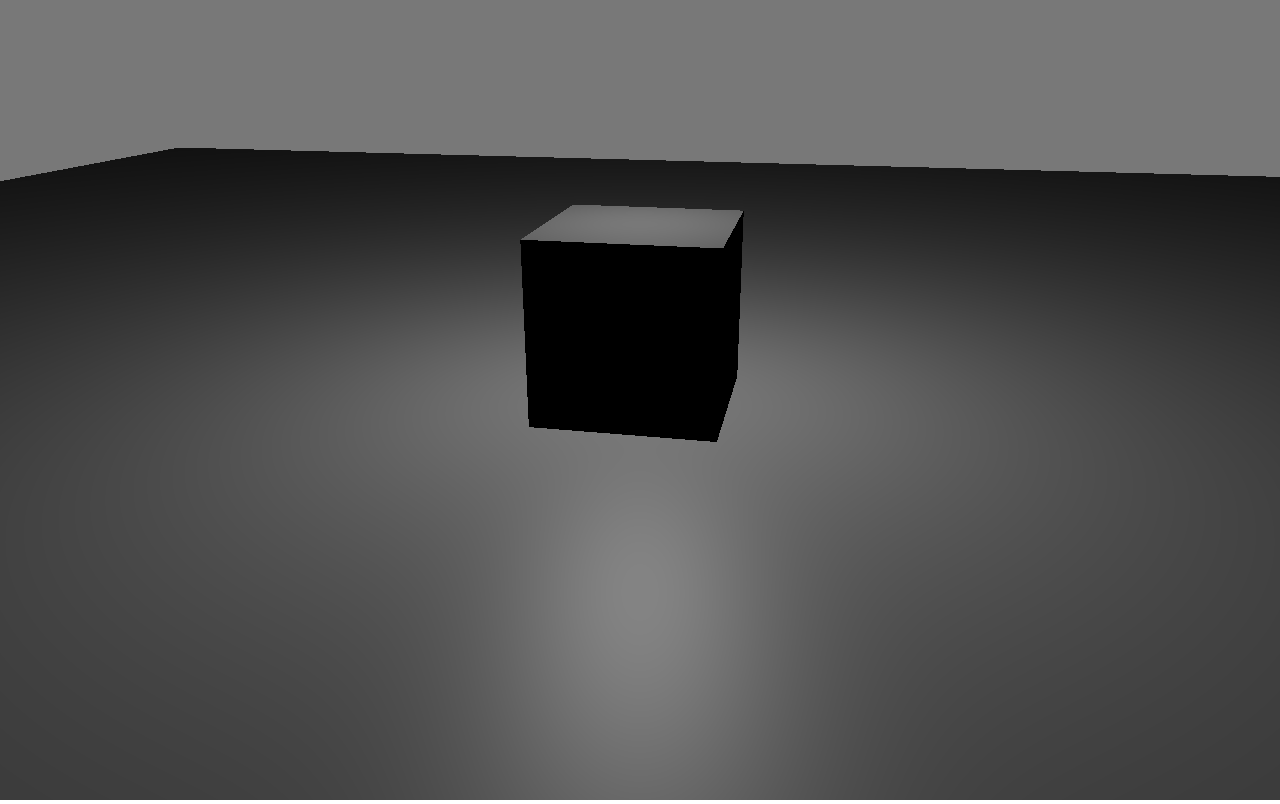
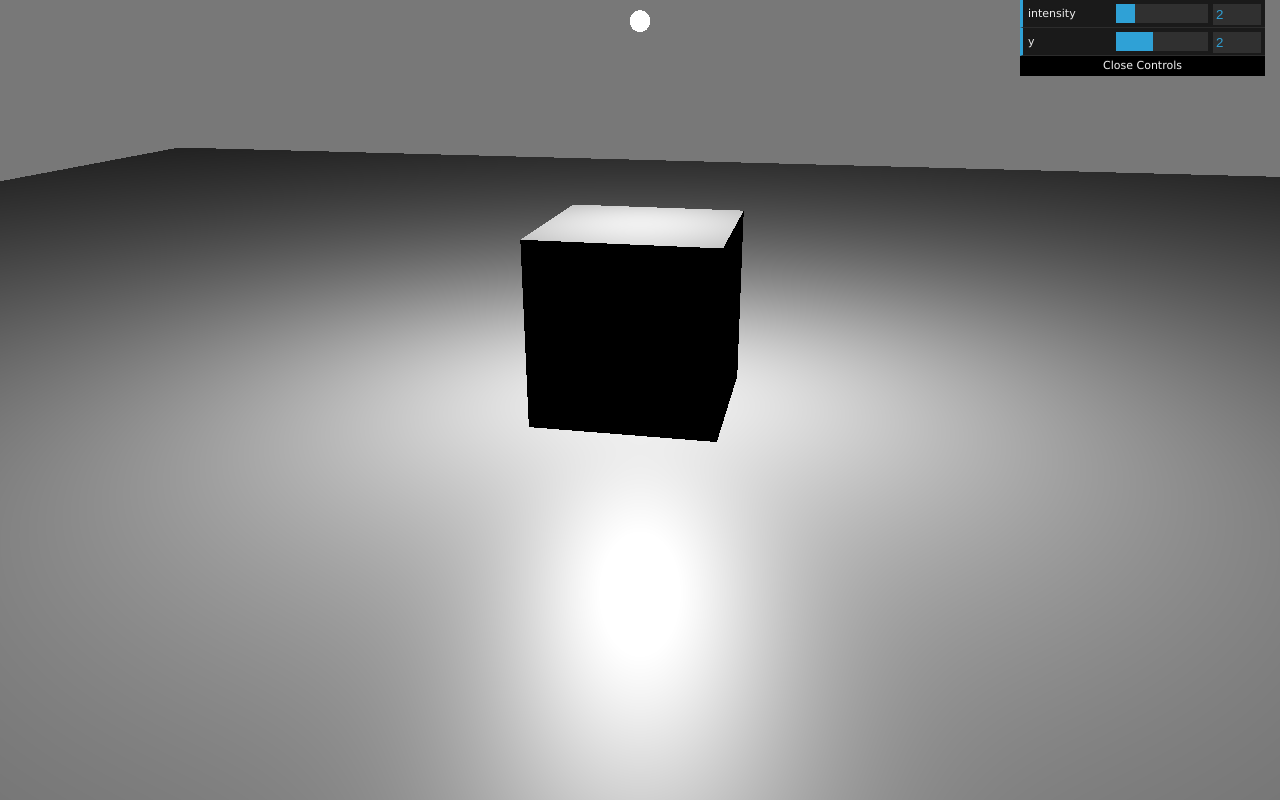
Before and after one commit to jcsilverio/threeJSPlayground, a plain HTML site: page index.html in a window 1280 px wide. Drawn offline with Linux system fonts and the light colour scheme; animation ran at ten frames a second.

Commit message:
orbit controls added

```diff
--- a/index.html
+++ b/index.html
@@ -8,7 +8,9 @@
 </head>
 <body>
 	<div id="webgl"></div>
+     <script src="/lib/dat.gui.min.js"></script>
 	<script src="/lib/three.js"></script>
+     <script src="/lib/OrbitControls.js"></script>
 	<script src="./main.js"></script>
 </body>
 </html>
--- a/main.js
+++ b/main.js
@@ -1,5 +1,6 @@
 function init() {
   var scene = new THREE.Scene();
+  var gui = new dat.GUI();
 
   var enableFog = false;
 
@@ -7,42 +8,52 @@ function init() {
     scene.fog = new THREE.FogExp2(0xffffff, 0.2);
   }
 
-  var box = getBox(1,1,1);
+  var box = getBox(1, 1, 1);
   var plane = getPlane(20);
   var pointLight = getPointLight(1);
+  var sphere = getSphere(0.05);
 
   plane.name = 'plane-1';
 
   box.position.y = box.geometry.parameters.height/2;
-  plane.rotation.x = Math.PI/2; // 90 degrees
+  plane.rotation.x = Math.PI/2;  // 90 degrees
   pointLight.position.y = 2;
+  pointLight.intensity = 2;
 
-
+//SCENE
   scene.add(box);
   scene.add(plane);
+  pointLight.add(sphere);
   scene.add(pointLight);
 
+  // UI CONTROLLER
+  gui.add(pointLight, 'intensity', 0, 10); //object, property name, min val, max val
+  gui.add(pointLight.position, 'y', 0, 5);
+
+//CAMERA
   var camera = new THREE.PerspectiveCamera(
-    45, //field of view
-    window.innerWidth / window.innerHeight, //aspect ratio
+    45,  //field of view
+    window.innerWidth/window.innerHeight, //aspect ratio
     1, //near clipping plane
     1000 //far clipping plane
   );
-
 
   camera.position.x = 1;
   camera.position.y = 2;
   camera.position.z = 5;
 
-  camera.lookAt(new THREE.Vector3(0,0,0)); //camera looks at center of scene
+  camera.lookAt(new THREE.Vector3(0, 0, 0)); //camera looks at center of scene
 
+
+//RENDERER
   var renderer = new THREE.WebGLRenderer();
-
   renderer.setSize(window.innerWidth, window.innerHeight);
   renderer.setClearColor('rgb(120, 120, 120)');  //background scene color
+  document.getElementById('webgl').appendChild(renderer.domElement);
 
-  document.getElementById('webgl').appendChild(renderer.domElement);
-  update(renderer, scene, camera);
+  var controls = new THREE.OrbitControls(camera, renderer.domElement);
+
+  update(renderer, scene, camera, controls);
 
   return scene;
 }
@@ -56,8 +67,9 @@ function getBox(w, h, d) {
     geometry,
     material
   );
+
   return mesh;
-}
+} // END INIT
 
 function getPlane(size) {
   var geometry = new THREE.PlaneGeometry(size, size);
@@ -69,26 +81,40 @@ function getPlane(size) {
     geometry,
     material
   );
+
+  return mesh;
+}
+
+function getSphere(size) {
+  var geometry = new THREE.SphereGeometry(size, 24, 24);// radius, width segments, height segments
+  var material = new THREE.MeshBasicMaterial({
+    color: 'rgb(255, 255, 255)' //pure light
+  });
+  var mesh = new THREE.Mesh(
+    geometry,
+    material
+  );
+
   return mesh;
 }
 
 function getPointLight(intensity) {
   var light = new THREE.PointLight(0xffffff, intensity);
+
   return light;
 }
 
-
-function update (renderer, scene, camera) {
+function update(renderer, scene, camera, controls) {
   renderer.render(
     scene,
     camera
   );
 
-  requestAnimationFrame(function () {
-    update(renderer, scene, camera);
+  controls.update();
+
+  requestAnimationFrame(function() {
+    update(renderer, scene, camera, controls);
   })
-
 }
 
-
 var scene = init();
```
Lines whose indentation alone changed are shown as unchanged.
